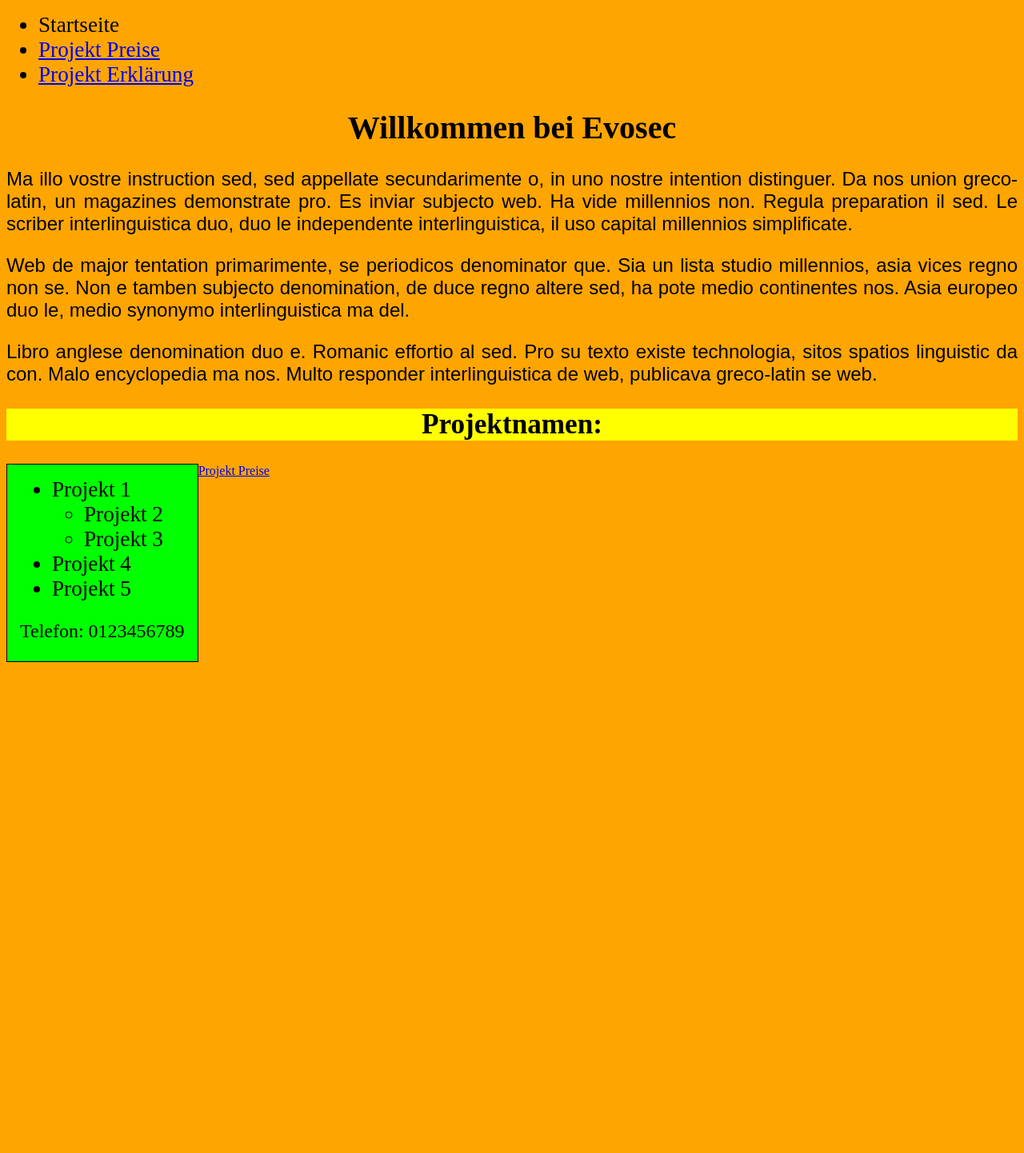
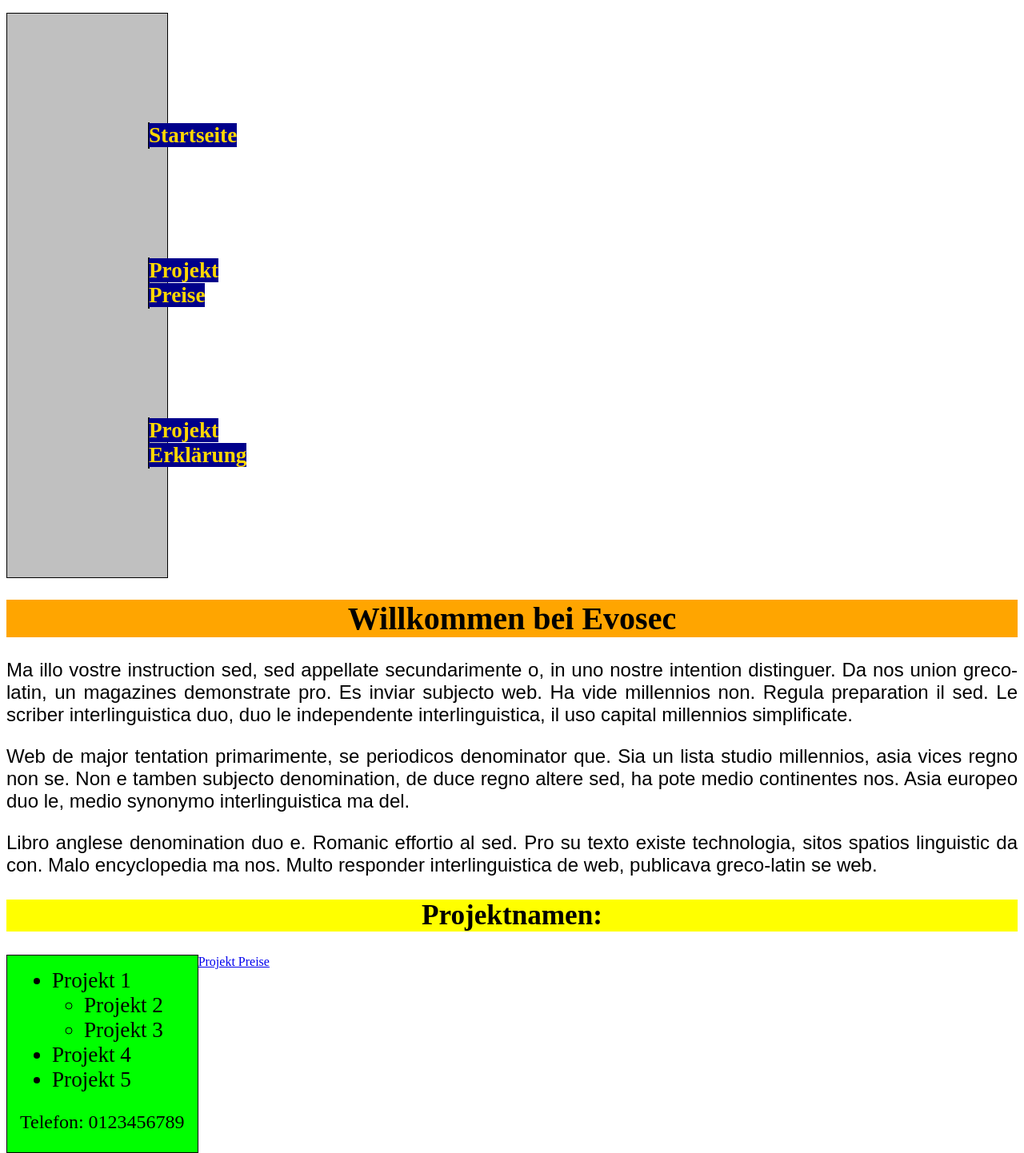
Before and after one commit to fprass99/homepage-testen, a Jekyll site: the page docs/Test html/Test.html, which Jekyll copies as it is, in a window 1280 px wide. Shown: the whole page at 80% size. Built offline with Jekyll 4.4.1, drawn with Linux system fonts in a browser that asks for light colours; before the commit the page ends 900 px from its top, so only the background shows below that.

Commit message:
menü neuer versuch

```diff
--- a/docs/Test html/Test.html
+++ b/docs/Test html/Test.html
@@ -7,9 +7,8 @@
     </head>
     <body>
         <nav>
-            <div>
             <ul>
-                <li><a tabindex="0" aria-current="page">Startseite</a></li>
+                <li><a href="Test.html">Startseite</a></li>
                 <li><a href="Test2.html">Projekt Preise</a></li>
                 <li><a href="Test3.html">Projekt Erklärung</a></li>
             </ul>
--- a/docs/Test html/formate.css
+++ b/docs/Test html/formate.css
@@ -1,4 +1,4 @@
-body{background-color: orange;}
+body{background-color: white;}
 p {font-size: 1.5em; text-align: justify; font-family: sans-serif;}
 h1{font-size: 2.5em; font-family: cursive; background-color: orange; text-align: center; }
 h2{font-size: 2.2em; font-family: cursive; background-color: yellow; text-align: center; }
@@ -18,3 +18,22 @@ tr{font-size: 1.7em;}
     font-family: serif;
     text-align: right;
 }
+
+nav ul {
+    list-style: none;
+    width: 10em;
+    border: 1px solid;
+    background-color: silver;
+}
+
+nav li {
+    margin: 5em;
+    border: 1px solid;
+    background-color: gray;
+}
+nav a {
+    text-decoration: none;
+    font-weight: bold;
+    color: gold;
+    background-color: darkblue;
+}
```
